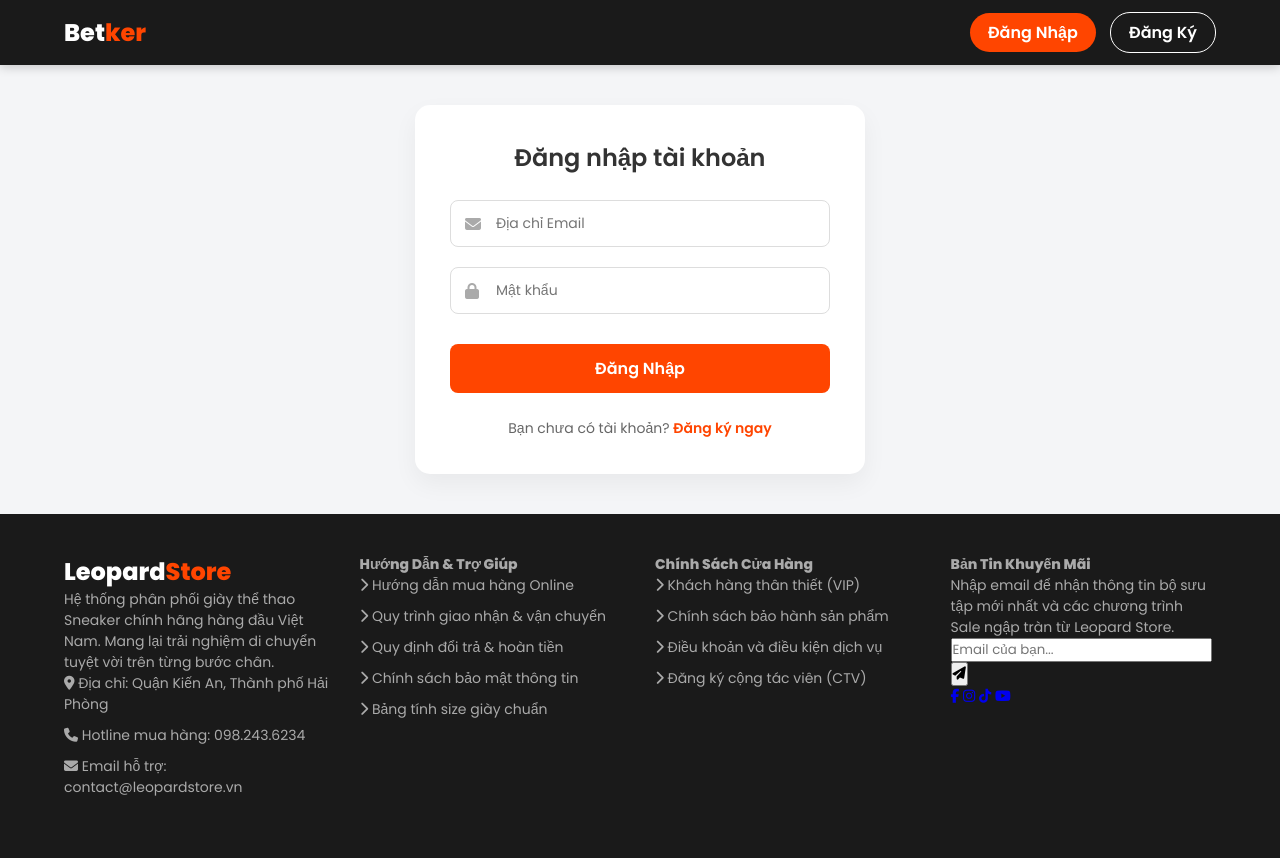
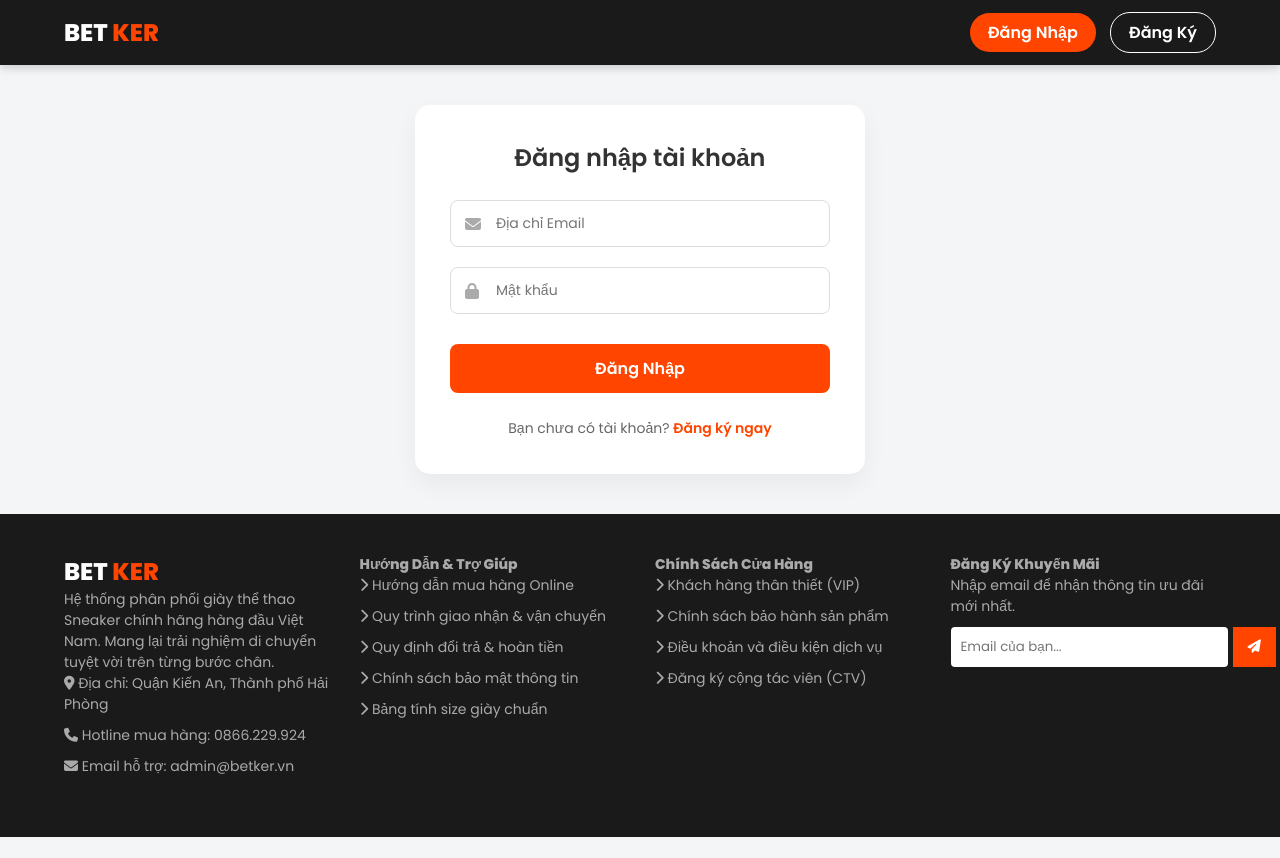
Before and after one commit to hieusoi576-maker/giaythethao, a website: page dangnhap.html in a window 1280 px wide. After the commit the page ends 837 px from the top, so only its background shows below. Drawn offline with Linux system fonts and the light colour scheme.

Commit message:
giao diện2

```diff
--- a/dangnhap.html
+++ b/dangnhap.html
@@ -63,7 +63,7 @@
 <body>
 
     <header>
-        <a href="index.html" class="logo">Bet<span>ker</span></a>
+        <a href="index.html" class="logo">BET <span>KER</span></a>
         <div class="header-auth">
             <a href="dangnhap.html" class="btn-login-active">Đăng Nhập</a>
             <a href="dangky.html" class="btn-reg">Đăng Ký</a>
@@ -97,12 +97,12 @@
         <div class="container">
             <div class="footer-grid">
                 <div class="footer-col">
-                    <a href="index.html" class="logo footer-logo">Leopard<span>Store</span></a>
+                    <a href="index.html" class="logo footer-logo">BET <span>KER</span></a>
                     <p class="company-desc">Hệ thống phân phối giày thể thao Sneaker chính hãng hàng đầu Việt Nam. Mang lại trải nghiệm di chuyển tuyệt vời trên từng bước chân.</p>
                     <ul class="contact-details">
                         <li><i class="fa-solid fa-location-dot"></i> <span>Địa chỉ: Quận Kiến An, Thành phố Hải Phòng</span></li>
-                        <li><i class="fa-solid fa-phone"></i> <span>Hotline mua hàng: 098.243.6234</span></li>
-                        <li><i class="fa-solid fa-envelope"></i> <span>Email hỗ trợ: contact@leopardstore.vn</span></li>
+                        <li><i class="fa-solid fa-phone"></i> <span>Hotline mua hàng: 0866.229.924</span></li>
+                        <li><i class="fa-solid fa-envelope"></i> <span>Email hỗ trợ: admin@betker.vn</span></li>
                     </ul>
                 </div>
 
@@ -128,22 +128,17 @@
                 </div>
 
                 <div class="footer-col">
-                    <h4>Bản Tin Khuyến Mãi</h4>
-                    <p>Nhập email để nhận thông tin bộ sưu tập mới nhất và các chương trình Sale ngập tràn từ Leopard Store.</p>
-                    <div class="newsletter-box">
-                        <input type="email" placeholder="Email của bạn...">
-                        <button type="button" title="Đăng ký"><i class="fa-solid fa-paper-plane"></i></button>
-                    </div>
-                    <div class="social-icons">
-                        <a href="https://www.facebook.com/share/17sjBHtVQn/?mibextid=wwXIfr" aria-label="Facebook"><i class="fa-brands fa-facebook-f"></i></a>
-                        <a href="https://www.instagram.com/_nqhieu?igsh=cGh5d3FkMGIzNjdy" aria-label="Instagram"><i class="fa-brands fa-instagram"></i></a>
-                        <a href="https://www.tiktok.com/@sannhocoden1511?_r=1&_t=ZS-978aPfL4yJd" aria-label="TikTok"><i class="fa-brands fa-tiktok"></i></a>
-                        <a href="https://www.youtube.com/@sneakerdailyvn?si=m-TYCVaV0xXffV3w" aria-label="YouTube"><i class="fa-brands fa-youtube"></i></a>
-                    </div>
-                </div>
+    <h4>Đăng Ký Khuyến Mãi</h4>
+    <p>Nhập email để nhận thông tin ưu đãi mới nhất.</p>
+    <div class="newsletter-box" style="display: flex; gap: 5px; margin-top: 10px;">
+        <input type="email" id="newsletterEmail" placeholder="Email của bạn..." style="padding: 10px; border-radius: 4px; border: none; flex: 1;">
+        <button type="button" id="btnNewsletter" style="padding: 10px 15px; background: var(--primary-color); border: none; color: white; cursor: pointer;">
+            <i class="fa-solid fa-paper-plane"></i>
+        </button>
+    </div>
+</div>
             </div>
         </div>
-
     </footer>
 
     <script type="module">
```
Also changed, not shown: dangky.html (+12 -17 lines), giohang.html (+11 -16 lines), gioithieu.html (+12 -7 lines), index.html (+14 -3 lines), lienhe.html (+9 -13 lines).
